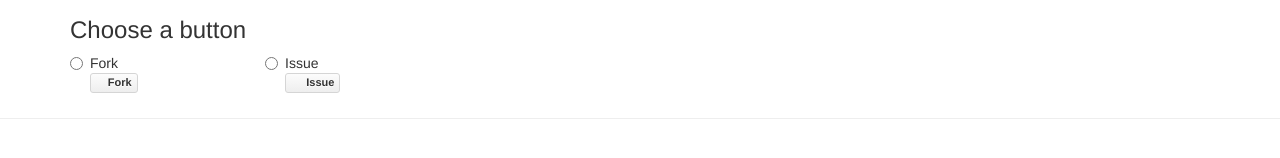
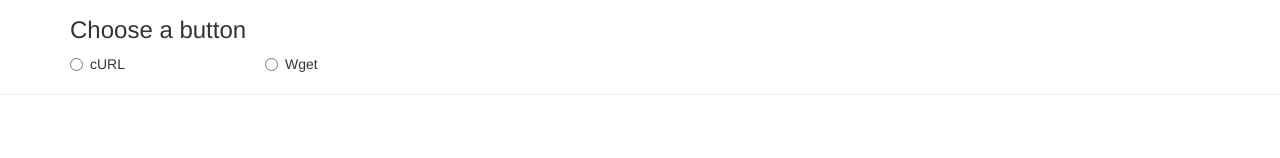
Before and after one commit to b4b4r07/switcher-test, a website: page index.html in a window 1280 px wide. Shown: the part 60-218 px from the top of the page. Drawn offline with nearby package versions, Linux system fonts and the light colour scheme; files that its build step writes are made by us from their sources.

Commit message:
Add curl and wget radio

```diff
--- a/index.html
+++ b/index.html
@@ -9,7 +9,7 @@
     <link rel="stylesheet" href="assets/css/main.css">
     <meta name="author" content="なつき">
     <meta name="description" content="The unofficial GitHub Buttons made for developers.">
-    <meta name="keywords" content="GitHub, Developer, Button, Follow, Star, Fork, Issue, Gist, Octicon, API">
+    <meta name="keywords" content="curl, wget">
   </head>
   <body>
     <header class="header">
@@ -29,8 +29,10 @@
             </div>
             <div class="col-xs-12 col-sm-6 col-md-4 col-lg-2">
               <label class="radio-inline">
-                <input type="radio" name="type" value="fork">
-                <span> Fork </span><br>
+                <input type="radio" name="type" value="curl">
+                <span> cURL </span>
+                <!--
+                <br>
                 <span class="hidden-lg">
                   <a href="https://github.com/ntkme/github-buttons/fork" class="github-button" data-style="mega" data-icon="octicon-git-branch"
                     data-count-href="/ntkme/github-buttons/network" data-count-api="/repos/ntkme/github-buttons#forks_count" data-text="Fork"></a>
@@ -39,12 +41,15 @@
                   <a href="https://github.com/ntkme/github-buttons/fork" class="github-button" data-icon="octicon-git-branch"
                     data-count-href="/ntkme/github-buttons/network" data-count-api="/repos/ntkme/github-buttons#forks_count" data-text="Fork"></a>
                 </span>
+                -->
               </label>
             </div>
             <div class="col-xs-12 col-sm-6 col-md-4 col-lg-2">
               <label class="radio-inline">
-                <input type="radio" name="type" value="issue">
-                <span> Issue </span><br>
+                <input type="radio" name="type" value="wget">
+                <span> Wget </span>
+                <br>
+                <!--
                 <span class="hidden-lg">
                   <a href="https://github.com/ntkme/github-buttons/issues" class="github-button" data-style="mega" data-icon="octicon-issue-opened"
                     data-count-api="/repos/ntkme/github-buttons#open_issues_count" data-text="Issue"></a>
@@ -53,6 +58,7 @@
                   <a href="https://github.com/ntkme/github-buttons/issues" class="github-button" data-icon="octicon-issue-opened"
                     data-count-api="/repos/ntkme/github-buttons#open_issues_count" data-text="Issue"></a>
                 </span>
+                -->
               </label>
             </div>
           </div>
```
